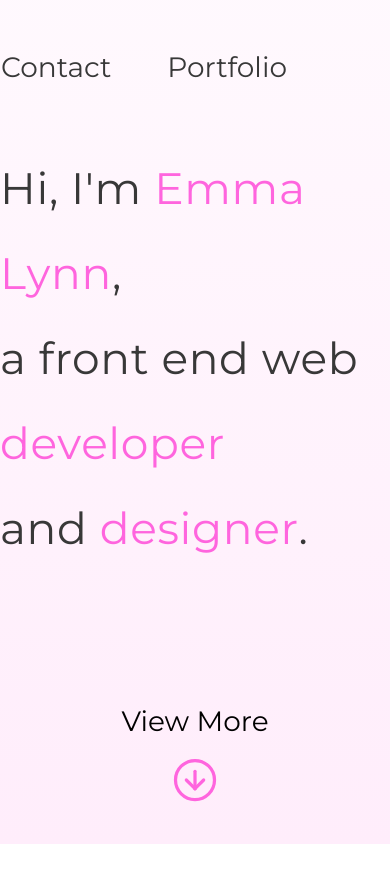
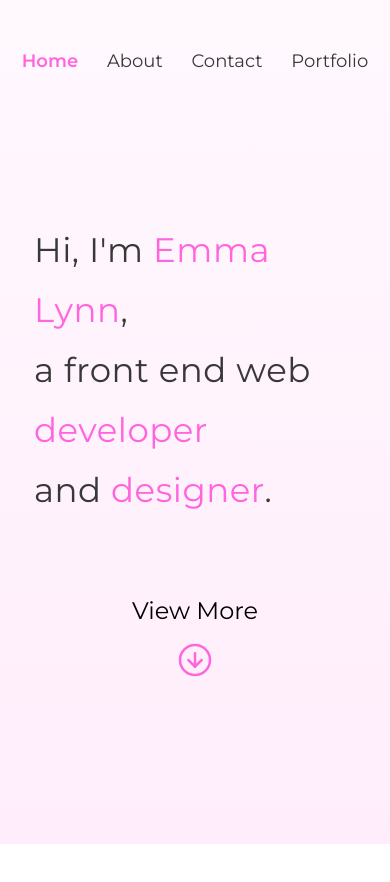
Before and after one commit to emmalynnn97/emma-website, a React (Create React App) app: page / in a window 390 px wide. Shown: the top 882 px of the page. Built offline with nearby package versions, Linux system fonts and the light colour scheme.

Commit message:
more sections

```diff
--- a/src/App.css
+++ b/src/App.css
@@ -19,3 +19,31 @@
         top:0;
     }
 }
+@media (max-width:480px){
+    .link{
+        font-size:18px;
+    }
+    .nav-link{
+        margin:0 .25em !important;
+    }
+    .nav{
+        right:auto !important;
+        width:100% !important;
+        justify-content: space-evenly !important;
+    }
+    .top-section-heading{
+        font-size:34px !important;
+        padding:1em !important;
+        line-height:60px !important;
+    }
+    .view-more-box{
+        top:auto !important;
+    }
+    .icon-tabler{
+        width:40px !important;
+        height:40px !important;
+    }
+    .view-more-text{
+        font-size:24px !important;
+    }
+}
--- a/src/App.js
+++ b/src/App.js
@@ -10,7 +10,7 @@ import About from './About'
 const home = ()=><Home/>
 const portfolio = ()=><Portfolio/>
 const contact = ()=><Contact/>
-const blog = ()=><About/>
+const about = ()=><About/>
 function App() {
   return (
     <Router>
@@ -18,7 +18,7 @@ function App() {
       <Route exact path='/' component={home}></Route>
       <Route path='/portfolio' component={portfolio}></Route>
       <Route path='/contact' component={contact}></Route>
-      <Route path='/about' component={blog}></Route>
+      <Route path='/about' component={about}></Route>
 
     </Router>
   );
--- a/src/Hero.js
+++ b/src/Hero.js
@@ -1,21 +1,12 @@
-import React, { Component } from 'react'
+import React from 'react'
+import { useState } from 'react'
+function Hero() {
 
-export class Hero extends Component {
-    constructor(props) {
-        super(props)
+    return (
+        <div style={{height:'50vw',width:'100%',background:'red'}}>
 
-        this.state = {
-
-        }
-    }
-
-    render() {
-        return (
-            <div>
-                Hero
-            </div>
-        )
-    }
+        </div>
+    )
 }
 
 export default Hero
--- a/src/Home.js
+++ b/src/Home.js
@@ -2,6 +2,7 @@ import React, { Component } from 'react'
 import TopSection from './TopSection'
 import Nav from './Nav'
 import {Link} from 'react-router-dom'
+import Hero from './Hero'
 export class Home extends Component {
     constructor(props) {
         super(props)
@@ -14,6 +15,7 @@ export class Home extends Component {
     render() {
         return (
             <div style={{height:'200vh'}}>
+
                <Nav height='115px' finalHeight='60px' bgColor='url("https://www.transparenttextures.com/patterns/paper-fibers.png")' links={[<Link className='link home-link' style={{color:'#FF65DE',textDecoration:'none', fontWeight:'600'}} to='/'>Home</Link>,<Link className='link about-link' style={{color:'#383838',textDecoration:'none'}} to='/about'>About</Link>,<Link className='link contact-link' style={{color:'#383838',textDecoration:'none'}} to='/contact'>Contact</Link>,<Link className='link portfolio-link' style={{color:'#383838',textDecoration:'none'}} to='/portfolio'>Portfolio</Link>]}/>
                <TopSection/>
             </div>
--- a/src/TopSection.js
+++ b/src/TopSection.js
@@ -1,5 +1,4 @@
 import React, { Component } from 'react'
-
 export class TopSection extends Component {
     constructor(props) {
         super(props)
@@ -51,10 +50,10 @@ export class TopSection extends Component {
         }
         return (
             <div style={containerStyle}>
-                <h1 style={largeHeadingStyle}>Hi, I'm <span style={specialTagStyle}>Emma Lynn</span>,<br/>a front end web <span style={specialTagStyle}>developer</span><br/>and <span style={specialTagStyle}>designer</span>.</h1>
-                <div onClick={()=>{
+                <h1 className='top-section-heading' style={largeHeadingStyle}>Hi, I'm <span style={specialTagStyle}>Emma Lynn</span>,<br/>a front end web <span style={specialTagStyle}>developer</span><br/>and <span style={specialTagStyle}>designer</span>.</h1>
+                <div className='view-more-box' onClick={()=>{
                     window.scrollTo({ top: 1000, behavior: 'smooth' });
-                }}  style={{cursor:'pointer',textAlign:'center',position:'relative',top:'5em'}}><h2 style={viewMoreStyle}>View More</h2><svg xmlns="http://www.w3.org/2000/svg" className="icon icon-tabler icon-tabler-arrow-down-circle" width="52" height="52" viewBox="0 0 24 24" strokeWidth="1.5" stroke="#FF65DE" fill="none" strokeLinecap="round" strokeLinejoin="round">
+                }}  style={{cursor:'pointer',textAlign:'center',position:'relative',top:'5em'}}><h2 className='view-more-text' style={viewMoreStyle}>View More</h2><svg xmlns="http://www.w3.org/2000/svg" className="icon icon-tabler icon-tabler-arrow-down-circle" width="52" height="52" viewBox="0 0 24 24" strokeWidth="1.5" stroke="#FF65DE" fill="none" strokeLinecap="round" strokeLinejoin="round">
   <path stroke="none" d="M0 0h24v24H0z"/>
   <circle cx="12" cy="12" r="9" />
   <line x1="8" y1="12" x2="12" y2="16" />
```
